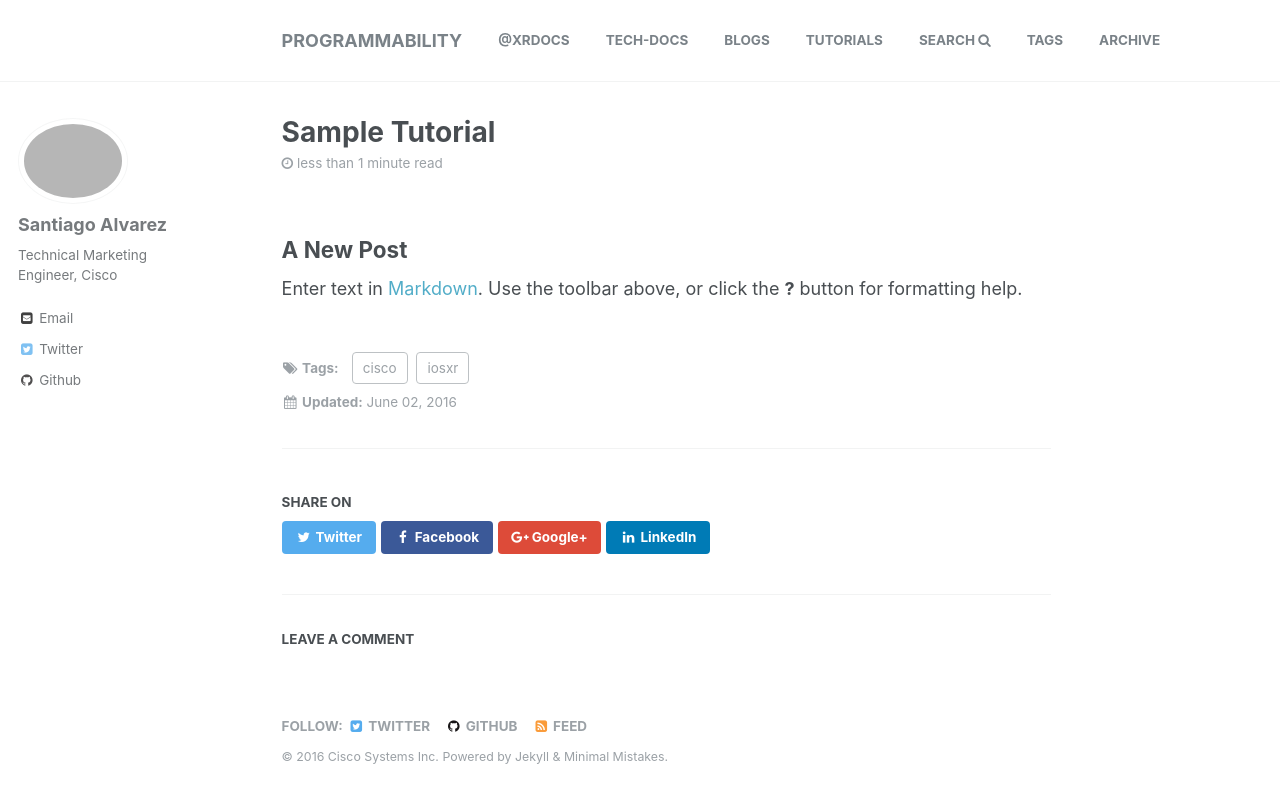
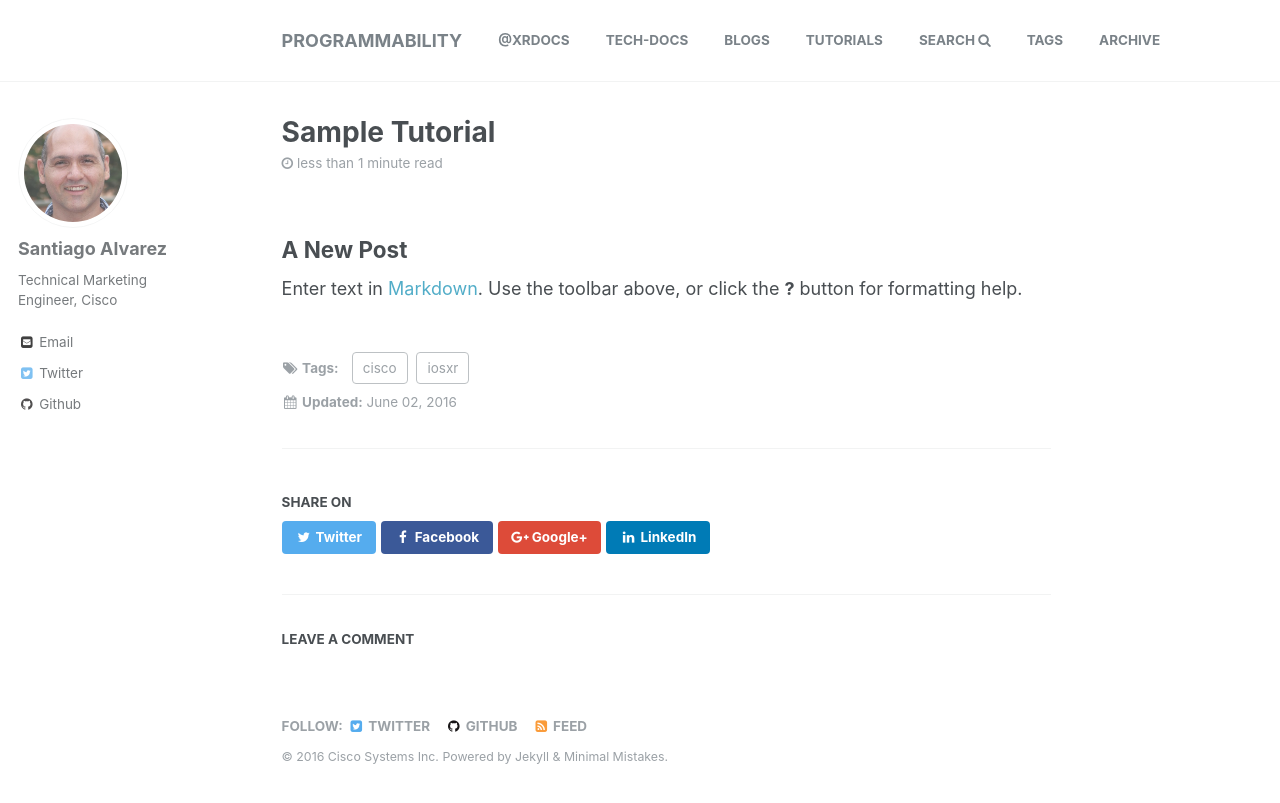
Before and after one commit to xrdocs/programmability, a Jekyll site: the page built from _tutorials/2016-06-01-sample-tutorial.md, in a window 1280 px wide. Shown: the top 803 px of the page. Built offline with Jekyll 4.4.1, drawn with Linux system fonts in a browser that asks for light colours; comment, search, counter and statistics services are not loaded.

Commit message:
Updated authors.yml

```diff
--- a/_data/authors.yml
+++ b/_data/authors.yml
@@ -12,7 +12,7 @@ Santiago Alvarez:
   name        : "Santiago Alvarez"
   email       : "saalvare@cisco.com"
   bio         : "Technical Marketing Engineer, Cisco"
-  avatar      : "salvarez_bio.jpeg"
+  avatar      : "salvarez_bio.jpg"
   twitter     : "111pontes"
   github      : "111pontes"
 
```
